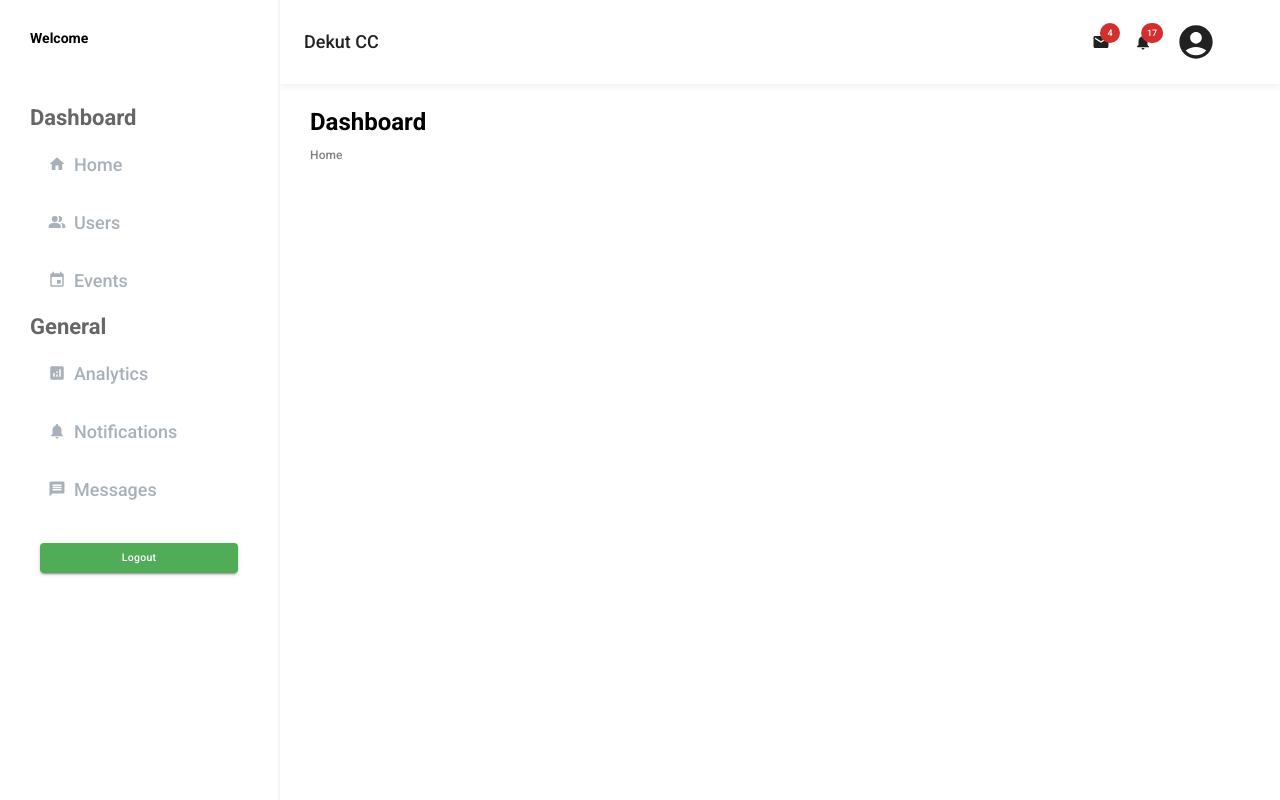
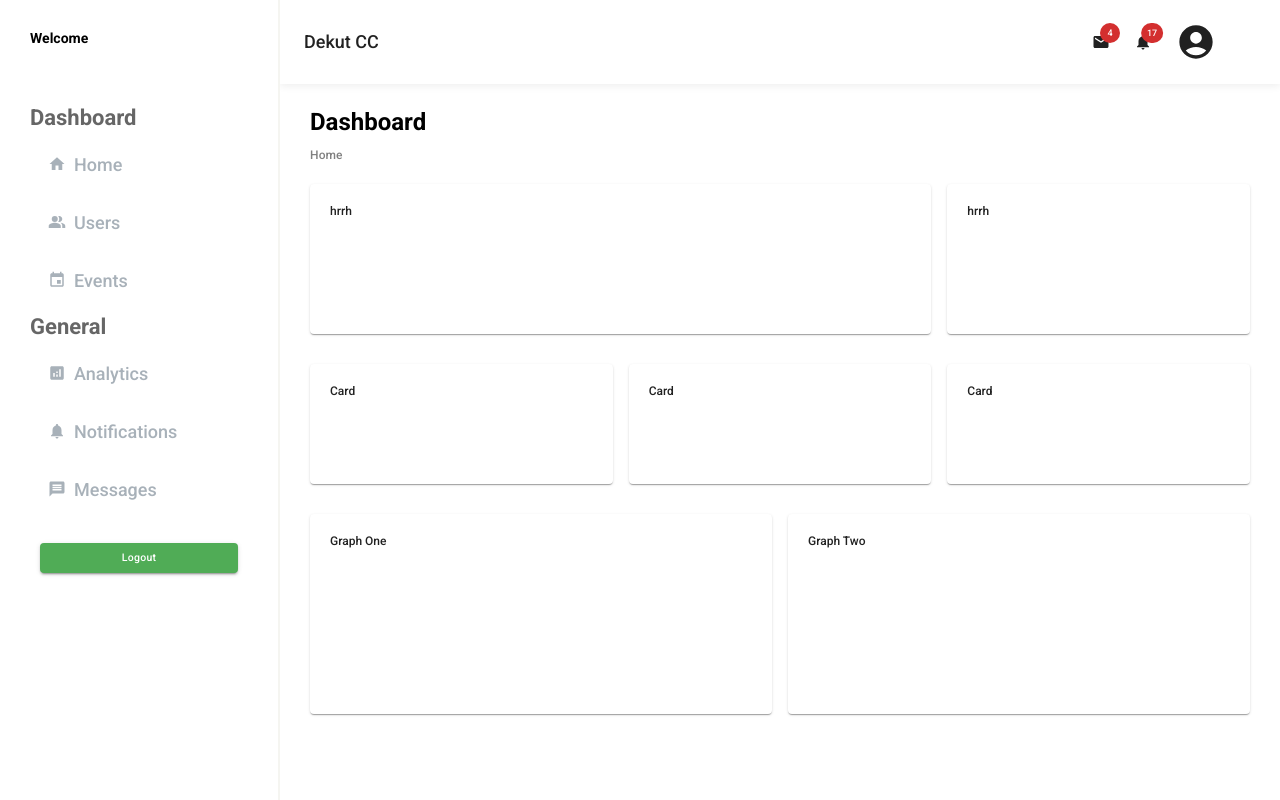
Before and after one commit to marville001/caweb, a React (Create React App) app: page /admin in a window 1280 px wide. Built offline with nearby package versions, Linux system fonts and the light colour scheme.

Commit message:
Updated home dashboard

```diff
--- a/src/Admin/components/Loading/chaseloading.css
+++ b/src/Admin/components/Loading/chaseloading.css
@@ -1,5 +1,5 @@
 .sk-chase-container{
-    height: 100%;
+    height: 80vh;
     display: flex;
     justify-content: center;
     align-items: center;
--- a/src/Admin/pages/HomeDashboard/HomeDashboard.jsx
+++ b/src/Admin/pages/HomeDashboard/HomeDashboard.jsx
@@ -1,3 +1,5 @@
+import { Grid, Paper } from "@mui/material";
+import { styled } from "@mui/material/styles";
 import React from "react";
 import { NavLink } from "react-router-dom";
 import PageHeaderWithBreadCamp from "../../components/custom/PageHeaderWithBreadCamp";
@@ -12,8 +14,53 @@ const HomeDashboard = () => {
   return (
     <MainContainer>
       <PageHeaderWithBreadCamp noaction title="Dashboard" crumbs={crumbs} />
+      <Grid container spacing={2}>
+        <Grid item xs={12} md={8}>
+          <TopCard>hrrh</TopCard>
+        </Grid>
+        <Grid item xs={12} md={4}>
+          <TopCard>hrrh</TopCard>
+        </Grid>
+      </Grid>
+      <div style={{ margin: "30px 0px" }} />
+      <Grid container spacing={2}>
+        <Grid item xs={12} sm={4}>
+          <DashCard>Card</DashCard>
+        </Grid>
+        <Grid item xs={12} sm={4}>
+          <DashCard>Card</DashCard>
+        </Grid>
+        <Grid item xs={12} sm={4}>
+          <DashCard>Card</DashCard>
+        </Grid>
+      </Grid>
+      <div style={{ margin: "30px 0px" }} />
+      <Grid container spacing={2}>
+        <Grid item xs={12} sm={6}>
+          <GraphCard>Graph One</GraphCard>
+        </Grid>
+        <Grid item xs={12} sm={6}>
+          <GraphCard>Graph Two</GraphCard>
+        </Grid>
+      </Grid>
     </MainContainer>
   );
 };
 
+const TopCard = styled(Paper)(({ theme }) => ({
+  padding: "20px",
+  marginTop: "20px",
+  minHeight: "150px",
+}));
+
+const DashCard = styled(Paper)(({ theme }) => ({
+  padding: "20px",
+  minHeight: "120px",
+}));
+
+const GraphCard = styled(Paper)(({ theme }) => ({
+  padding: "20px",
+  minHeight: "200px",
+}));
+
 export default HomeDashboard;
```
